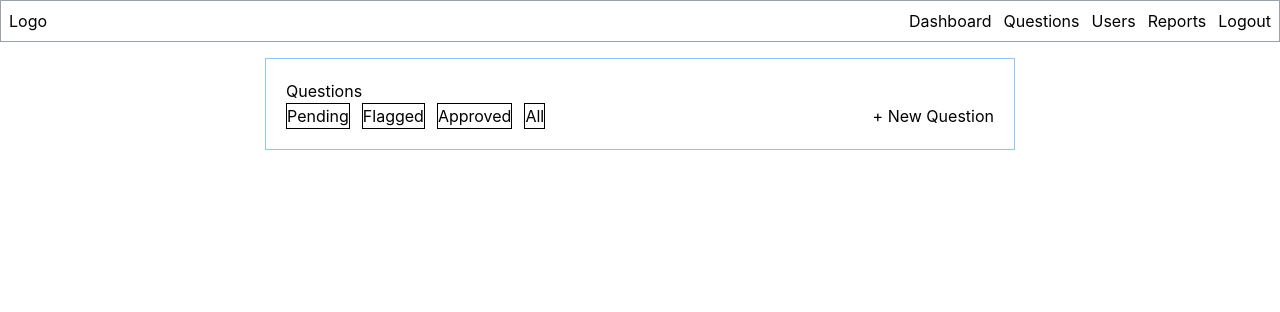
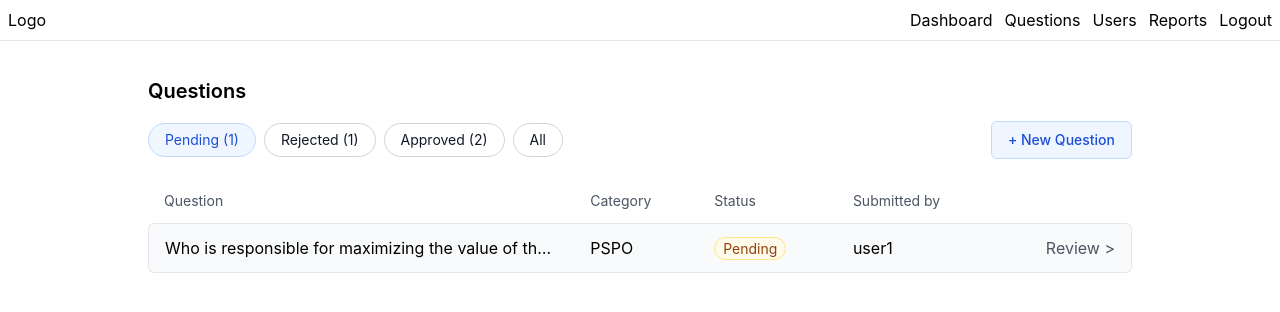
Before and after one commit to chingu-voyages/X02-team-02, a React (Vite) app in the folder client/: page /admin/questions in a window 1280 px wide. Shown: the top 312 px of the page. Built offline with nearby package versions, Linux system fonts and the light colour scheme; no server answers.

Commit message:
feat: add styling to admin questions page and tests

```diff
--- a/client/src/api/questions.ts
+++ b/client/src/api/questions.ts
@@ -1,45 +1,52 @@
-import type { Question } from "../pages/AdminQuestionsPage";
+export type QuestionReviewStatus =
+  "DRAFT" | "PENDING" | "APPROVED" | "REJECTED";
 
-const placeholderQuestions: Question[] = [
+// If the API response looks different getQuestions() can map it onto this shape.
+export type QuestionListItem = {
+  id: string;
+  text: string;
+  category: string | null;
+  reviewStatus: QuestionReviewStatus;
+  authorUsername: string;
+  createdAt: string;
+};
+
+const placeholderQuestions: QuestionListItem[] = [
   {
     id: "1",
     text: "Who is responsible for maximizing the value of the product?",
     category: "PSPO",
-    type: "multiple_choice",
-    status: "pending",
-    submittedBy: "user1",
+    reviewStatus: "PENDING",
+    authorUsername: "user1",
     createdAt: "2026-10-20T10:00:00Z",
   },
   {
     id: "2",
     text: "How long is a Sprint at most?",
     category: "PSM",
-    type: "short_answer",
-    status: "approved",
-    submittedBy: "user1",
+    reviewStatus: "APPROVED",
+    authorUsername: "user1",
     createdAt: "2026-10-21T09:30:00Z",
   },
   {
     id: "3",
     text: "Who can cancel a Sprint?",
-    category: "CSM",
-    type: "multiple_choice",
-    status: "flagged",
-    submittedBy: "admin1",
+    category: null,
+    reviewStatus: "REJECTED",
+    authorUsername: "admin1",
     createdAt: "2026-10-22T14:15:00Z",
   },
   {
     id: "4",
     text: "What is the purpose of the Daily Scrum?",
     category: "PSM",
-    type: "multiple_choice",
-    status: "approved",
-    submittedBy: "admin1",
+    reviewStatus: "APPROVED",
+    authorUsername: "admin1",
     createdAt: "2026-10-23T08:45:00Z",
   },
 ];
 
-export async function getQuestions(): Promise<Question[]> {
-  // TODO: replace with apiFetch once the server endpoint exists
+export async function getQuestions(): Promise<QuestionListItem[]> {
+  // TODO: replace with apiFetch once the server endpoint exists and map the response
   return placeholderQuestions;
 }
--- a/client/src/pages/AdminQuestionsPage.tsx
+++ b/client/src/pages/AdminQuestionsPage.tsx
@@ -1,37 +1,44 @@
 import { Link } from "react-router";
 import { useState, useEffect } from "react";
-import { getQuestions } from "../api/questions";
+import { getQuestions } from "../api/questions.ts";
+import type {
+  QuestionListItem,
+  QuestionReviewStatus,
+} from "../api/questions.ts";
 
-// TODO: export from shared instead when BE is ready
-export type QuestionStatus =
-  "draft" | "pending" | "approved" | "rejected" | "flagged";
+type StatusFilter = QuestionReviewStatus | "ALL";
 
-// TODO: export from shared instead when BE is ready
-export type QuestionType = "multiple_choice" | "short_answer";
-
-// TODO: export from shared instead when BE is ready
-export interface Question {
-  id: string;
-  text: string;
-  category: string; // "PSM", "PSPO", ...
-  type: QuestionType;
-  status: QuestionStatus;
-  submittedBy: string; // username
-  createdAt: string; // ISO date string
-}
-
-type StatusFilter = QuestionStatus | "all";
-
+// TODO: "Flagged" pill removed for now because the backend has no FLAGGED status yet.
 const filterOptions: { label: string; value: StatusFilter }[] = [
-  { label: "Pending", value: "pending" },
-  { label: "Flagged", value: "flagged" },
-  { label: "Approved", value: "approved" },
-  { label: "All", value: "all" },
+  { label: "Pending", value: "PENDING" },
+  { label: "Rejected", value: "REJECTED" },
+  { label: "Approved", value: "APPROVED" },
+  { label: "All", value: "ALL" },
 ];
 
+const statusLabels: Record<QuestionReviewStatus, string> = {
+  DRAFT: "Draft",
+  PENDING: "Pending",
+  APPROVED: "Approved",
+  REJECTED: "Rejected",
+};
+
+const statusStyles: Record<QuestionReviewStatus, string> = {
+  DRAFT: "bg-surface border-line text-fg-muted",
+  PENDING: "bg-warning-soft border-warning-line text-warning-fg",
+  APPROVED: "bg-success-soft border-success-line text-success-fg",
+  REJECTED: "bg-danger-soft border-danger-line text-danger-fg",
+};
+
+const focusRing =
+  "focus-visible:outline-2 focus-visible:outline-offset-2 focus-visible:outline-accent";
+
+const cellClass =
+  "border-y border-line bg-surface px-4 py-3 first:rounded-l-md first:border-l last:rounded-r-md last:border-r";
+
 export default function AdminQuestionsPage() {
-  const [statusFilter, setStatusFilter] = useState<StatusFilter>("pending");
-  const [questions, setQuestions] = useState<Question[]>([]);
+  const [statusFilter, setStatusFilter] = useState<StatusFilter>("PENDING");
+  const [questions, setQuestions] = useState<QuestionListItem[]>([]);
   const [isLoading, setIsLoading] = useState(true);
   const [error, setError] = useState<string | null>(null);
 
@@ -55,18 +62,26 @@ export default function AdminQuestionsPage() {
   }, []);
 
   const filteredQuestions =
-    statusFilter === "all"
+    statusFilter === "ALL"
       ? questions
-      : questions.filter((q) => q.status === statusFilter);
+      : questions.filter((q) => q.reviewStatus === statusFilter);
+
+  function countFor(value: StatusFilter) {
+    return questions.filter((q) => q.reviewStatus === value).length;
+  }
+
+  const activeLabel =
+    filterOptions.find((o) => o.value === statusFilter)?.label ?? "";
 
   return (
     <section>
-      <h2>Questions</h2>
-      <div className="flex justify-between items-center">
+      <h2 className="mb-4 text-xl font-semibold">Questions</h2>
+
+      <div className="mb-6 flex flex-wrap justify-between items-center gap-3">
         <div
           role="group"
           aria-label="Filter by status"
-          className="flex flex-wrap gap-3"
+          className="flex flex-wrap gap-2"
         >
           {filterOptions.map((option) => (
             <button
@@ -74,23 +89,86 @@ export default function AdminQuestionsPage() {
               type="button"
               aria-pressed={statusFilter === option.value}
               onClick={() => setStatusFilter(option.value)}
-              className="border"
+              className={`rounded-full border px-4 py-1.5 text-sm ${focusRing} ${
+                statusFilter === option.value
+                  ? "border-accent-line bg-accent-soft text-accent-fg"
+                  : "border-line-strong bg-page text-fg hover:bg-surface"
+              }`}
             >
               {option.label}
+              {option.value !== "ALL" && ` (${countFor(option.value)})`}
             </button>
           ))}
         </div>
 
-        <Link to="#">+ New Question</Link>
+        <Link
+          to="/admin/questions/new"
+          className={`rounded-md border border-accent-line bg-accent-soft px-4 py-2 text-sm font-medium text-accent-fg hover:bg-accent-line/50 ${focusRing}`}
+        >
+          + New Question
+        </Link>
       </div>
 
       <div>
         {isLoading && <p>Loading questions...</p>}
         {error && <p role="alert">{error}</p>}
         {!isLoading && !error && filteredQuestions.length === 0 && (
-          <p>No questions to show</p>
+          <p className="text-fg-muted">
+            {statusFilter === "ALL"
+              ? "No questions yet."
+              : `No ${activeLabel.toLowerCase()} questions.`}
+          </p>
         )}
-        {/* {display questions rows} */}
+        {!isLoading && !error && filteredQuestions.length > 0 && (
+          <table className="w-full border-separate border-spacing-y-2 text-left">
+            <thead>
+              <tr className="text-sm text-fg-muted">
+                <th className="px-4 pb-1 font-normal">Question</th>
+                <th className="hidden px-4 pb-1 font-normal sm:table-cell">
+                  Category
+                </th>
+                <th className="px-4 pb-1 font-normal">Status</th>
+                <th className="hidden px-4 pb-1 font-normal md:table-cell">
+                  Submitted by
+                </th>
+                <th className="px-4 pb-1">
+                  <span className="sr-only">Actions</span>
+                </th>
+              </tr>
+            </thead>
+            <tbody>
+              {filteredQuestions.map((question) => (
+                <tr key={question.id}>
+                  <td className={`${cellClass} max-w-xs truncate`}>
+                    {question.text}
+                  </td>
+                  <td className={`${cellClass} hidden sm:table-cell`}>
+                    {question.category ?? "Uncategorized"}
+                  </td>
+                  <td className={cellClass}>
+                    <span
+                      className={`rounded-full border px-2 py-0.5 text-sm ${statusStyles[question.reviewStatus]}`}
+                    >
+                      {statusLabels[question.reviewStatus]}
+                    </span>
+                  </td>
+                  <td className={`${cellClass} hidden md:table-cell`}>
+                    {question.authorUsername}
+                  </td>
+                  <td className={`${cellClass} text-right`}>
+                    <Link
+                      to={`/admin/questions/${question.id}`}
+                      className={`text-fg-muted hover:text-fg ${focusRing}`}
+                    >
+                      {question.reviewStatus === "PENDING" ? "Review" : "Edit"}{" "}
+                      &gt;
+                    </Link>
+                  </td>
+                </tr>
+              ))}
+            </tbody>
+          </table>
+        )}
       </div>
     </section>
   );
--- a/client/src/pages/Layout.tsx
+++ b/client/src/pages/Layout.tsx
@@ -11,7 +11,7 @@ const adminLinks = [
 export default function Layout() {
   return (
     <div className="flex flex-col h-dvh">
-      <header className="lg:mb-4 border border-gray-400">
+      <header className="lg:mb-4 border-b border-line">
         <div className="container mx-auto flex justify-between items-center p-2">
           <Link to="/">
             <h1>Logo</h1>
@@ -26,7 +26,7 @@ export default function Layout() {
           </nav>
         </div>
       </header>
-      <main className="mx-auto w-full max-w-[750px] p-5 border border-blue-300">
+      <main className="mx-auto w-full max-w-5xl p-5">
         <Outlet />
       </main>
     </div>
```
Also changed, not shown: 1 other file (tests, documents, lock files or other folders).
